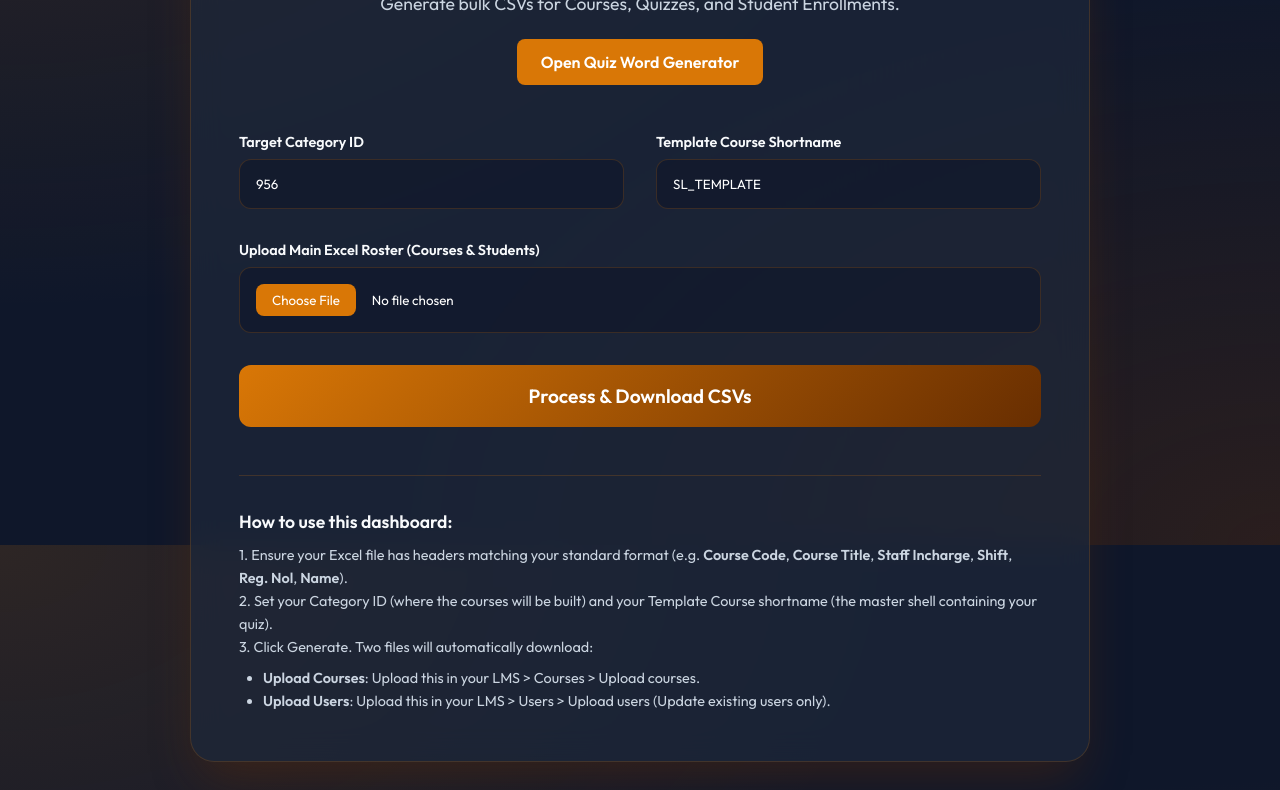
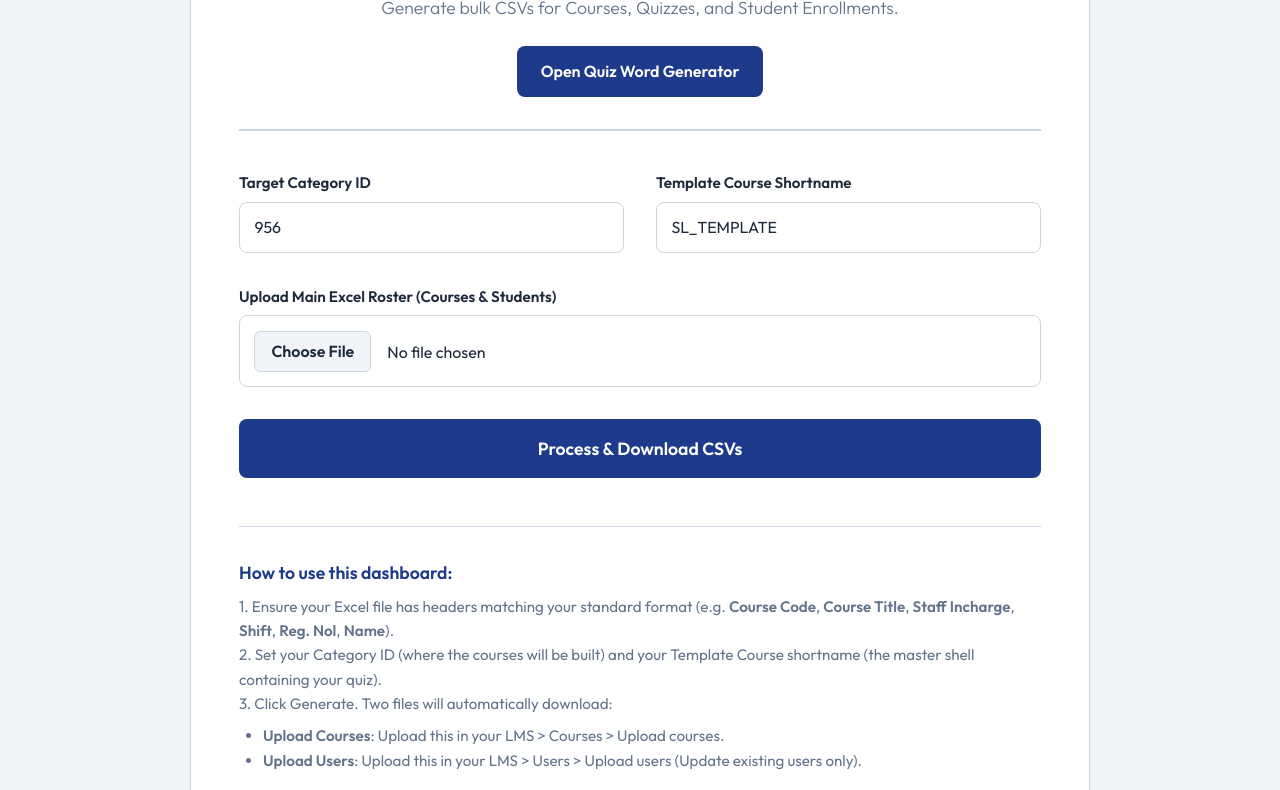
Before and after one commit to ajayjames027/jostel_automation, a plain HTML site: page Moodle_Automation_Dashboard.html in a window 1280 px wide. Shown: the part 255-1045 px from the top of the page. Drawn offline with Linux system fonts and the light colour scheme.

Commit message:
Standardize Automation Dashboard UI with premium academic design

```diff
--- a/Moodle_Automation_Dashboard.html
+++ b/Moodle_Automation_Dashboard.html
@@ -8,121 +8,120 @@
     <link href="https://fonts.googleapis.com/css2?family=Outfit:wght@300;400;600&display=swap" rel="stylesheet">
     <style>
         :root {
-            --primary: #d97706; /* Golden/Amber */
-            --primary-hover: #b45309;
-            --logo-dark: rgb(104, 46, 1);
-            --bg-color: #0f172a;
-            --card-bg: rgba(30, 41, 59, 0.7);
-            --text-main: #f8fafc;
-            --text-muted: #cbd5e1;
-            --border-color: rgba(217, 119, 6, 0.2);
+            --primary: #1e3a8a; /* Deep University Blue */
+            --primary-hover: #1e40af;
+            --secondary: #3b82f6;
+            --bg-color: #f1f5f9;
+            --card-bg: #ffffff;
+            --text-main: #1e293b;
+            --text-muted: #64748b;
+            --border-color: #cbd5e1;
+            --table-header-bg: #1e3a8a;
+            --table-header-text: #ffffff;
         }
 
         * { box-sizing: border-box; margin: 0; padding: 0; }
 
         body {
-            font-family: 'Outfit', sans-serif;
+            font-family: 'Outfit', -apple-system, sans-serif;
             background-color: var(--bg-color);
-            background-image:
-                radial-gradient(at 0% 0%, rgba(217, 119, 6, 0.15) 0px, transparent 50%),
-                radial-gradient(at 100% 100%, rgba(104, 46, 1, 0.3) 0px, transparent 50%);
-            background-attachment: fixed;
             color: var(--text-main);
             min-height: 100vh;
             display: flex;
             justify-content: center;
             align-items: center;
             padding: 2rem;
+            line-height: 1.6;
         }
 
         .dashboard {
             width: 100%;
             max-width: 900px;
             background: var(--card-bg);
-            backdrop-filter: blur(16px);
-            -webkit-backdrop-filter: blur(16px);
             border: 1px solid var(--border-color);
-            border-radius: 24px;
+            border-radius: 12px;
             padding: 3rem;
-            box-shadow: 0 25px 50px -12px rgba(104, 46, 1, 0.4);
+            box-shadow: 0 10px 25px -5px rgba(0, 0, 0, 0.05), 0 8px 10px -6px rgba(0, 0, 0, 0.01);
+            transition: all 0.3s;
         }
 
-        .header { text-align: center; margin-bottom: 3rem; }
-        .header img { height: 80px; margin-bottom: 1.5rem; object-fit: contain; }
-        .header h1 { font-size: 2.5rem; font-weight: 600; margin-bottom: 0.5rem; background: linear-gradient(to right, #fcd34d, #d97706); -webkit-background-clip: text; -webkit-text-fill-color: transparent; }
-        .header p { color: var(--text-muted); font-size: 1.1rem; }
+        .header { text-align: center; margin-bottom: 2.5rem; border-bottom: 2px solid var(--border-color); padding-bottom: 2rem; }
+        .header img { height: 80px; margin-bottom: 1rem; object-fit: contain; }
+        .header h1 { font-size: 2.2rem; font-weight: 700; color: var(--primary); margin-bottom: 0.5rem; letter-spacing: -0.5px; }
+        .header p { color: var(--text-muted); font-size: 1.1rem; font-weight: 300; }
 
         .form-grid { display: grid; grid-template-columns: 1fr 1fr; gap: 2rem; margin-bottom: 2rem; }
-        .input-group { display: flex; flex-direction: column; gap: 0.5rem; }
+        .input-group { display: flex; flex-direction: column; gap: 0.4rem; }
 
-        label { font-weight: 600; font-size: 0.9rem; color: #f8fafc; }
+        label { font-weight: 600; font-size: 0.95rem; color: var(--text-main); }
 
         input[type="text"], input[type="file"] {
-            background: rgba(15, 23, 42, 0.6);
+            background: #ffffff;
             border: 1px solid var(--border-color);
-            color: white;
-            padding: 1rem;
-            border-radius: 12px;
+            color: var(--text-main);
+            padding: 0.9rem;
+            border-radius: 8px;
             font-family: inherit;
+            font-size: 1rem;
             outline: none;
-            transition: all 0.3s ease;
+            transition: all 0.2s ease;
+            width: 100%;
+            box-sizing: border-box;
         }
 
-        input[type="text"]:focus { border-color: var(--primary); box-shadow: 0 0 0 2px rgba(217, 119, 6, 0.2); }
+        input:focus { border-color: var(--secondary); box-shadow: 0 0 0 3px rgba(59, 130, 246, 0.2); }
 
         .file-upload-wrapper { position: relative; }
         input[type="file"] { cursor: pointer; width: 100%; }
         input[type="file"]::file-selector-button {
-            background: var(--primary);
-            color: white;
-            border: none;
-            padding: 0.5rem 1rem;
-            border-radius: 8px;
+            background: #f1f5f9;
+            color: var(--text-main);
+            border: 1px solid var(--border-color);
+            padding: 0.6rem 1rem;
+            border-radius: 6px;
             margin-right: 1rem;
             cursor: pointer;
-            transition: background 0.3s;
+            transition: background 0.2s;
             font-family: inherit;
+            font-weight: 600;
         }
-        input[type="file"]::file-selector-button:hover { background: var(--primary-hover); }
+        input[type="file"]::file-selector-button:hover { background: #e2e8f0; }
 
         .btn-generate {
             display: block;
             width: 100%;
-            padding: 1.2rem;
-            background: linear-gradient(135deg, #d97706 0%, rgb(104, 46, 1) 100%);
+            padding: 1.1rem;
+            background: var(--primary);
             color: white;
             border: none;
-            border-radius: 12px;
-            font-size: 1.2rem;
+            border-radius: 8px;
+            font-size: 1.1rem;
             font-weight: 600;
             cursor: pointer;
-            transition: transform 0.2s, box-shadow 0.2s;
+            transition: background-color 0.2s, transform 0.1s;
             font-family: inherit;
-            margin-top: 2rem;
+            margin-top: 1.5rem;
         }
-        .btn-generate:hover { transform: translateY(-2px); box-shadow: 0 10px 20px -10px rgba(217, 119, 6, 0.6); }
+        .btn-generate:hover { background: var(--primary-hover); transform: translateY(-1px); }
         .btn-generate:active { transform: translateY(0); }
 
-        .status {
-            margin-top: 2rem;
-            padding: 1.5rem;
-            background: rgba(16, 185, 129, 0.1);
-            border: 1px solid rgba(16, 185, 129, 0.2);
-            border-radius: 12px;
-            color: #34d399;
-            display: none;
-            text-align: center;
-        }
+        .status { margin-top: 1.5rem; padding: 1.2rem; border-radius: 8px; display: none; text-align: center; font-weight: 500; font-size: 0.95rem; }
+        .status.error { background: #fef2f2; border: 1px solid #fecaca; color: #dc2626; display: block;}
+        .status.success { background: #f0fdf4; border: 1px solid #bbf7d0; color: #166534; display: block;}
+        .status.loading { background: #eff6ff; border: 1px solid #bfdbfe; color: #1d4ed8; display: block;}
+
+        /* Fallback for old status logic */
+        #statusMessage { background: #f0fdf4; border: 1px solid #bbf7d0; color: #166534; }
 
         .instructions {
             margin-top: 3rem;
             padding-top: 2rem;
             border-top: 1px solid var(--border-color);
             color: var(--text-muted);
-            font-size: 0.9rem;
+            font-size: 0.95rem;
             line-height: 1.6;
         }
-        .instructions h3 { color: #f8fafc; margin-bottom: 0.5rem; font-size: 1.1rem; }
+        .instructions h3 { color: var(--primary); margin-bottom: 0.5rem; font-size: 1.1rem; font-weight: 600;}
     </style>
 </head>
 <body>
```
